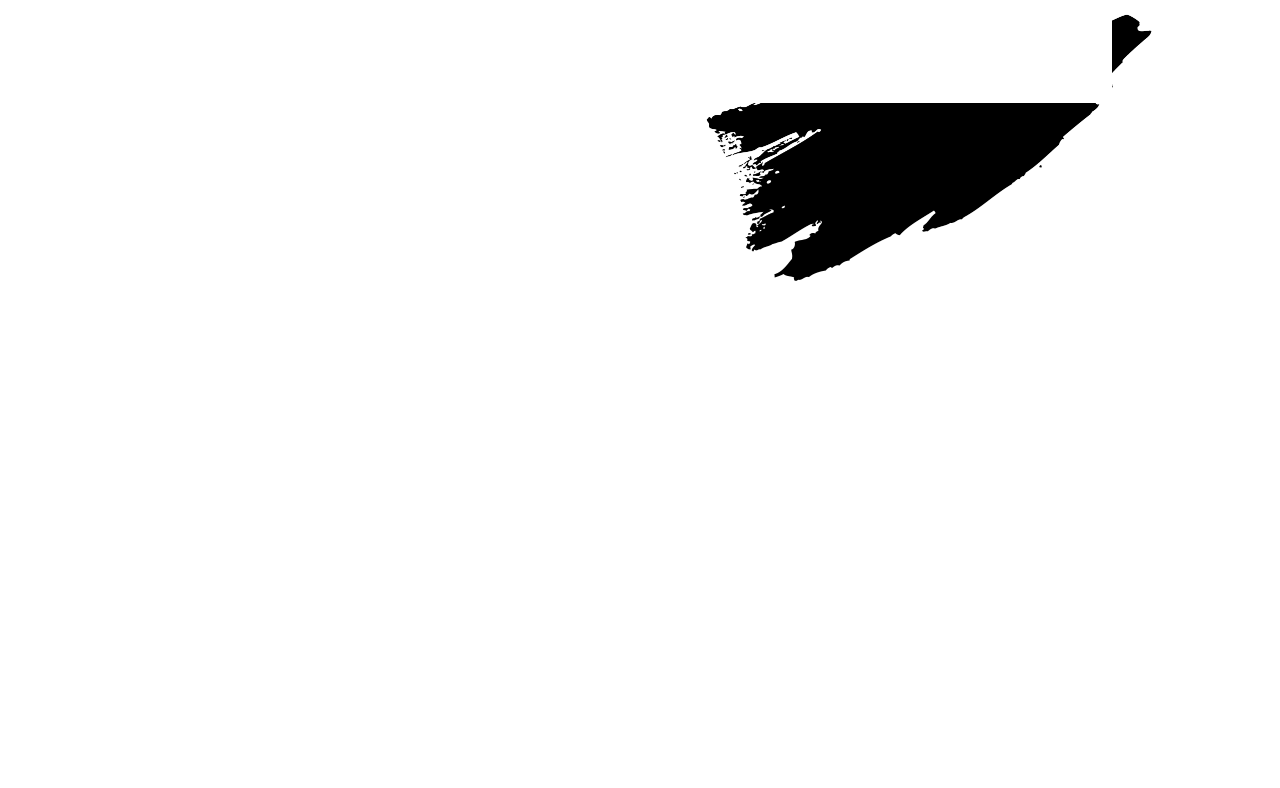
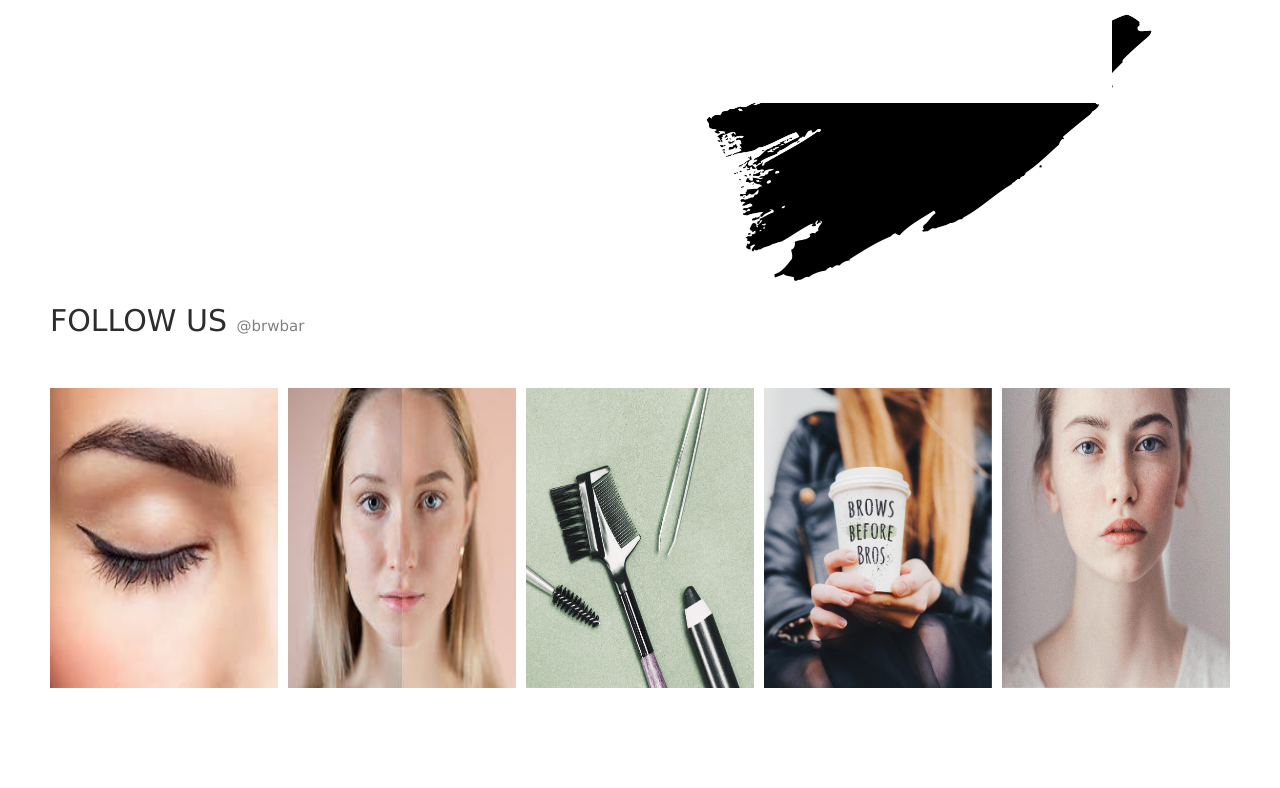
Before and after one commit to ahm-fahim/web3_html_css_tailwind, a plain HTML site: page project 1 - html & css/index.html in a window 1280 px wide. Shown: the part 2325-3113 px from the top of the page. Before the commit the page ends 2611 px from the top, so only its background shows below. Drawn offline with Linux system fonts and the light colour scheme.

Commit message:
done this website

```diff
--- a/project 1 - html & css/index.html
+++ b/project 1 - html & css/index.html
@@ -182,5 +182,18 @@
         <img  src="./assets/spot.png" alt="" />
       </div>
     </div>
+
+    <!-- images -->
+
+    <div class="images">
+      <h1> FOLLOW US <span>@brwbar</span></h1>
+      <div class="images-grid">
+        <img src="./assets/img4.jpeg" alt="">
+        <img src="./assets/img5.jpeg" alt="">
+        <img src="./assets/img9.jpg" alt="">
+        <img src="./assets/img7.jpg" alt="">
+        <img src="./assets/12.jpg" alt="">
+      </div>
+    </div>
   </body>
 </html>
--- a/project 1 - html & css/style.css
+++ b/project 1 - html & css/style.css
@@ -273,3 +273,26 @@ body {
   float: right;
   width: 500px;
 }
+
+/* images  */
+.images h1{
+  font-size: 30px;
+  font-weight: 100;
+}
+.images h1 span{
+  font-size: 15px;
+  color:gray;
+}
+.images-grid{
+  width: 100%;
+  margin-top: 50px;
+  height: 400px;
+  display: grid;
+  grid-template-columns: auto auto auto auto auto;
+  column-gap: 10px;
+  row-gap: 10px;
+}
+.images-grid img{
+  width: 100%;
+  height: 300px;
+}
```
